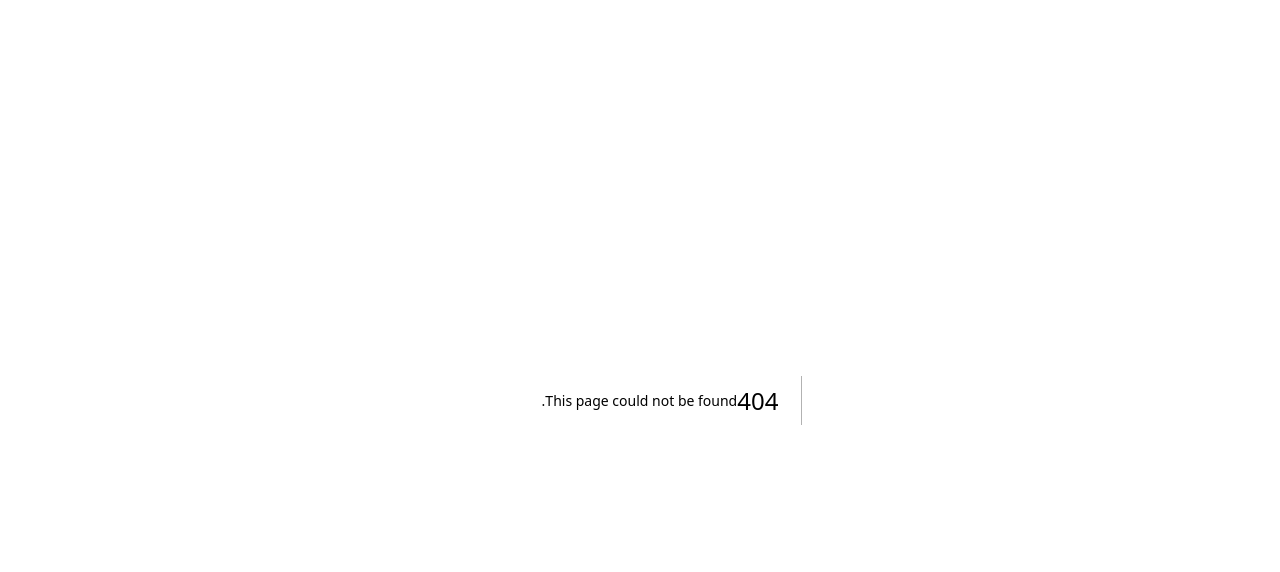
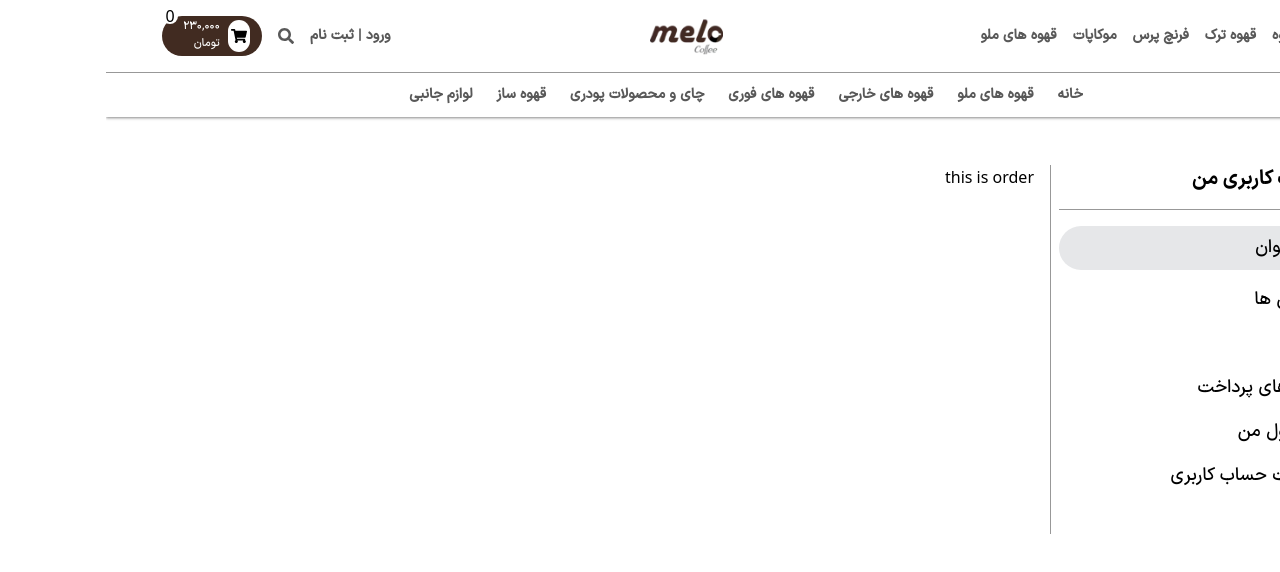
Before and after one commit to mohammadmehdidalvandii/mello-coffee, a Next.js app: page /PanelUser/Order in a window 1280 px wide. Before the commit this address had no page. Shown: the top 572 px of the page. Built offline with nearby package versions, Linux system fonts and the light colour scheme.

Commit message:
created page panelUser/order

```diff
--- /dev/null
+++ b/src/app/PanelUser/Order/page.tsx
@@ -0,0 +1,12 @@
+import React from 'react';
+import Layout from '@/components/layout/UserPanelLayout';
+
+const page:React.FC = ()=>{
+  return (
+    <Layout>
+        this is order
+    </Layout>
+  )
+}
+
+export default page
--- a/src/app/PanelUser/page.tsx
+++ b/src/app/PanelUser/page.tsx
@@ -5,7 +5,7 @@ import Dashboard from '@/components/template/p-user/Dashboard/Dashboard'
 const page:React.FC = ()=>{
   return (
     <Layout>
-        <Dashboard/>d
+        <Dashboard/>
     </Layout>
   )
 }
--- a/src/components/module/Sidebar/Sidebar.tsx
+++ b/src/components/module/Sidebar/Sidebar.tsx
@@ -8,10 +8,10 @@ const Sidebar:React.FC =()=>{
             <h6 className="block font-iranBold text-xl border-b border-b-secondary-100 pb-4">حساب کاربری من</h6>
             <ul className="block mt-4">
                 <li className="block mb-4">
-                    <Link href='' className='block font-iranMedium text-lg bg-secondary-400 p-2 rounded-full'>پیشخوان</Link>
+                    <Link href='/PanelUser' className='block font-iranMedium text-lg bg-secondary-400 p-2 rounded-full'>پیشخوان</Link>
                 </li>
                 <li className="block mb-4">
-                    <Link href='' className='block font-iranMedium text-lg'>سفارش ها</Link>
+                    <Link href='/PanelUser/Order' className='block font-iranMedium text-lg'>سفارش ها</Link>
                 </li>
                 <li className="block mb-4">
                     <Link href='' className='block font-iranMedium text-lg'>آدرس</Link>
```
